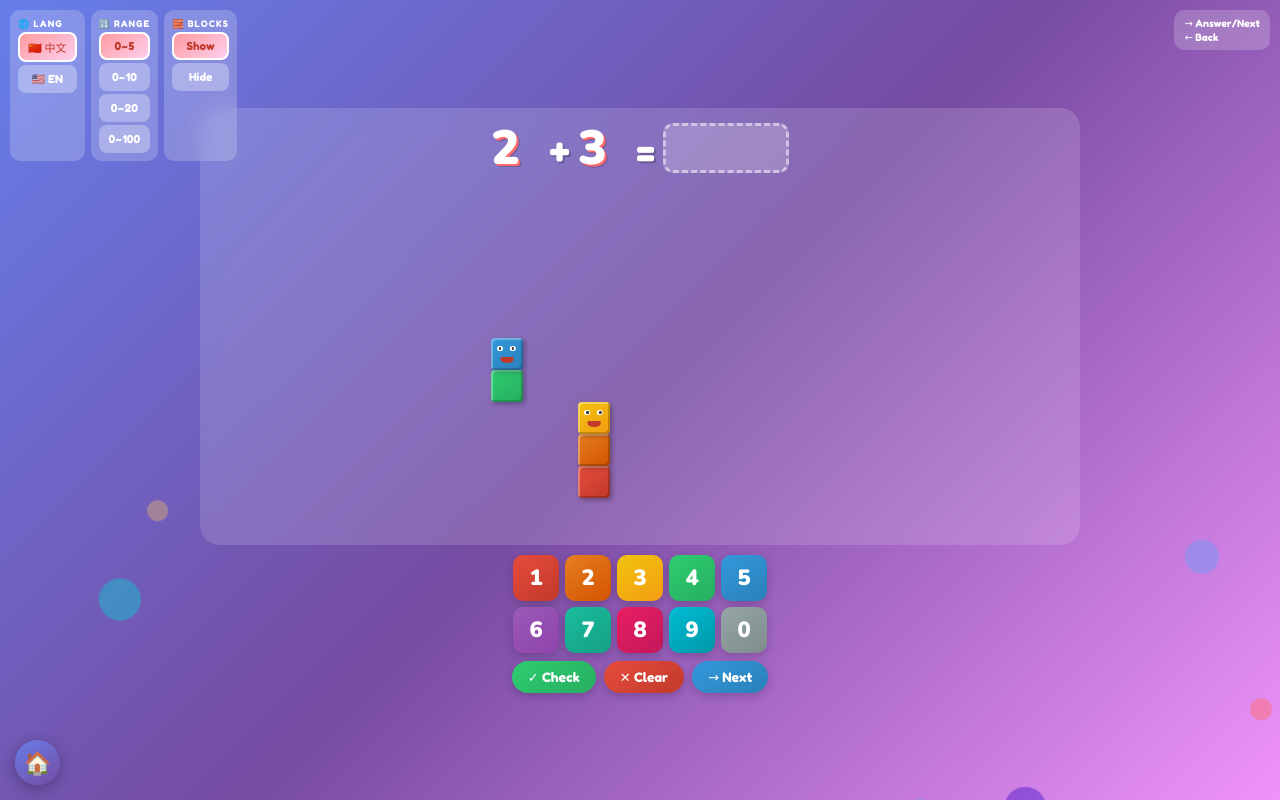
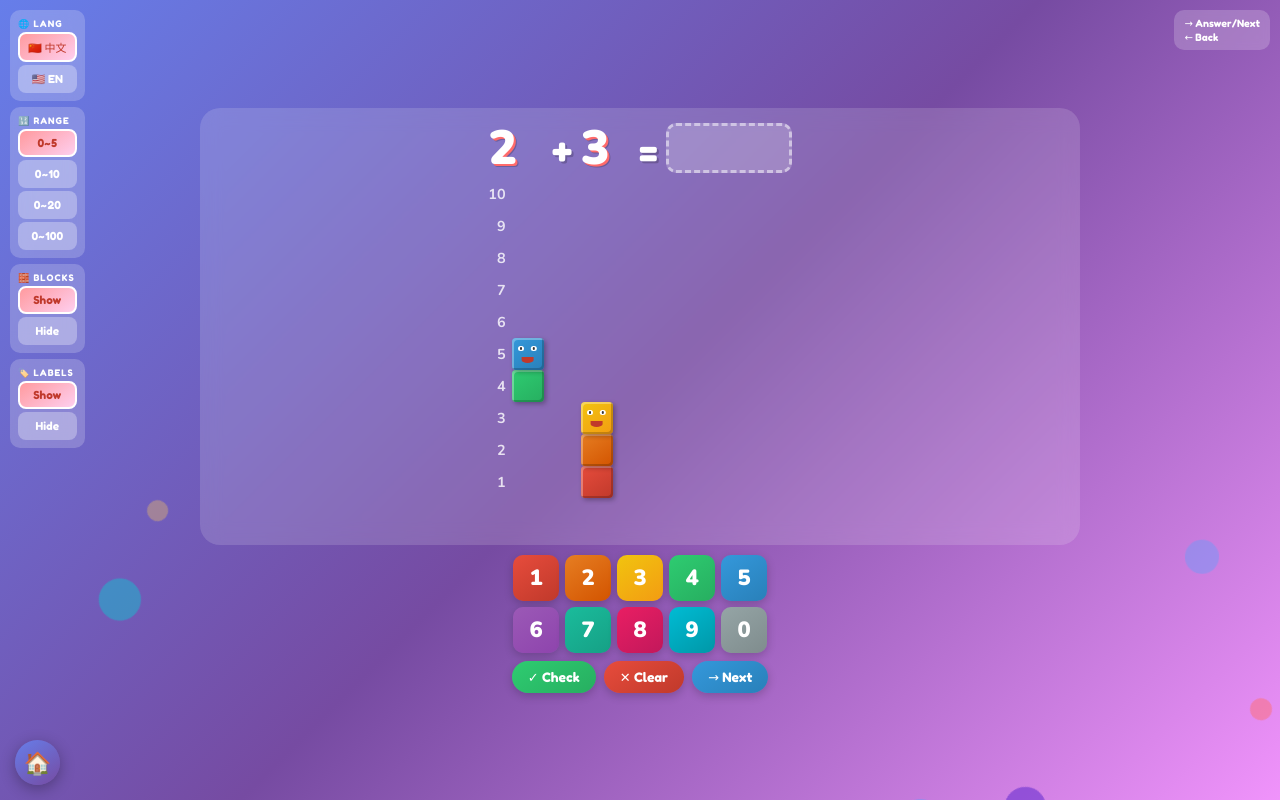
Before and after one commit to wudragonfly/number-blocks, a plain HTML site: page addition.html in a window 1280 px wide. Drawn offline with nearby package versions, Linux system fonts and the light colour scheme.

Commit message:
Add label mode in addition

```diff
--- a/addition.html
+++ b/addition.html
@@ -25,9 +25,10 @@
             100% { transform: translateY(-110vh) rotate(720deg); opacity: 0; }
         }
 
-        .controls { position: fixed; top: 10px; left: 10px; display: flex; gap: 6px; z-index: 10; }
+        .controls { position: fixed; top: 10px; left: 10px; display: flex; flex-direction: column; gap: 6px; z-index: 10; }
         .control-panel { display: flex; flex-direction: column; gap: 3px; background: rgba(255,255,255,0.2); padding: 8px; border-radius: 10px; backdrop-filter: blur(10px); }
         .control-panel label { color: white; font-size: 9px; text-transform: uppercase; letter-spacing: 1px; }
+        .control-panel.disabled { opacity: 0.5; pointer-events: none; }
         .control-btn { background: rgba(255,255,255,0.3); border: 2px solid transparent; padding: 5px 8px; border-radius: 8px; font-family: 'Fredoka One', cursive; font-size: 11px; cursor: pointer; color: white; transition: all 0.3s; }
         .control-btn:hover { background: rgba(255,255,255,0.4); }
         .control-btn.active { background: linear-gradient(145deg, #ff9a9e, #fecfef); color: #c0392b; border-color: white; }
@@ -95,6 +96,32 @@
             outline: none;
             width: 90px;
             text-align: left;
+        }
+
+        .blocks-wrapper {
+            display: flex;
+            align-items: flex-end;
+        }
+        .blocks-wrapper.hidden { display: none; }
+
+        .number-labels {
+            display: flex;
+            flex-direction: column-reverse;
+            justify-content: flex-start;
+            height: calc(var(--block-size) * 10);
+            margin-right: 4px;
+        }
+        .number-labels.hidden { display: none; }
+        .number-label {
+            height: var(--block-size);
+            display: flex;
+            align-items: center;
+            justify-content: flex-end;
+            font-family: 'Nunito', sans-serif;
+            font-weight: 700;
+            font-size: calc(var(--block-size) * 0.45);
+            color: rgba(255,255,255,0.8);
+            padding-right: 2px;
         }
 
         .blocks-area {
@@ -232,7 +259,6 @@
             .num-btn { width: 40px; height: 40px; font-size: 18px; }
         }
         @media (max-width: 600px) {
-            .controls { flex-direction: column; gap: 4px; }
             .nav-hint { display: none; }
             :root { --block-size: 24px; }
         }
@@ -259,6 +285,11 @@
             <button class="control-btn active" data-blocks="true" onclick="setShowBlocks(true)">Show</button>
             <button class="control-btn" data-blocks="false" onclick="setShowBlocks(false)">Hide</button>
         </div>
+        <div class="control-panel" id="labelPanel">
+            <label>🏷️ Labels</label>
+            <button class="control-btn active" data-labels="true" onclick="setShowLabels(true)">Show</button>
+            <button class="control-btn" data-labels="false" onclick="setShowLabels(false)">Hide</button>
+        </div>
     </div>
 
     <div class="nav-hint">→ Answer/Next<br>← Back</div>
@@ -268,7 +299,21 @@
             <div class="equation-with-blocks">
                 <div class="number-column">
                     <div class="number-display" id="num1">2</div>
-                    <div class="blocks-area" id="blocks1"></div>
+                    <div class="blocks-wrapper" id="blocksWrapper1">
+                        <div class="number-labels" id="numberLabels">
+                            <div class="number-label">1</div>
+                            <div class="number-label">2</div>
+                            <div class="number-label">3</div>
+                            <div class="number-label">4</div>
+                            <div class="number-label">5</div>
+                            <div class="number-label">6</div>
+                            <div class="number-label">7</div>
+                            <div class="number-label">8</div>
+                            <div class="number-label">9</div>
+                            <div class="number-label">10</div>
+                        </div>
+                        <div class="blocks-area" id="blocks1"></div>
+                    </div>
                 </div>
                 <div class="operator">+</div>
                 <div class="number-column">
@@ -315,6 +360,7 @@
         let cachedVoices = [];
         let isAnimating = false;
         let showBlocks = true;
+        let showLabels = true;
 
         const chineseNumbers = { 0:'零',1:'一',2:'二',3:'三',4:'四',5:'五',6:'六',7:'七',8:'八',9:'九',10:'十' };
 
@@ -605,13 +651,25 @@
             showBlocks = show;
             document.querySelectorAll('[data-blocks]').forEach(btn => btn.classList.toggle('active', btn.dataset.blocks === String(show)));
 
-            // Show/hide all block areas
+            // Show/hide all block areas and wrapper
             document.querySelectorAll('.blocks-area').forEach(area => {
                 area.classList.toggle('hidden', !show);
             });
+            document.getElementById('blocksWrapper1').classList.toggle('hidden', !show);
 
             // Toggle alignment class on equation container
             document.querySelector('.equation-with-blocks').classList.toggle('no-blocks', !show);
+
+            // Enable/disable labels panel based on blocks visibility
+            document.getElementById('labelPanel').classList.toggle('disabled', !show);
+
+            // Show/hide number labels
+            document.getElementById('numberLabels').classList.toggle('hidden', !show || !showLabels);
+
+            // When blocks are shown, enable labels by default
+            if (show && !showLabels) {
+                setShowLabels(true);
+            }
 
             // Regenerate current quiz to apply changes
             if (quizState === 'question') {
@@ -623,6 +681,14 @@
                     createAddendBlocks(document.getElementById('blocks2'), num2, num1, baseAddend === 2, '2');
                 }
             }
+        }
+
+        function setShowLabels(show) {
+            showLabels = show;
+            document.querySelectorAll('[data-labels]').forEach(btn => btn.classList.toggle('active', btn.dataset.labels === String(show)));
+
+            // Show/hide number labels (only if blocks are also shown)
+            document.getElementById('numberLabels').classList.toggle('hidden', !show || !showBlocks);
         }
 
         function inputDigit(digit) {
```
